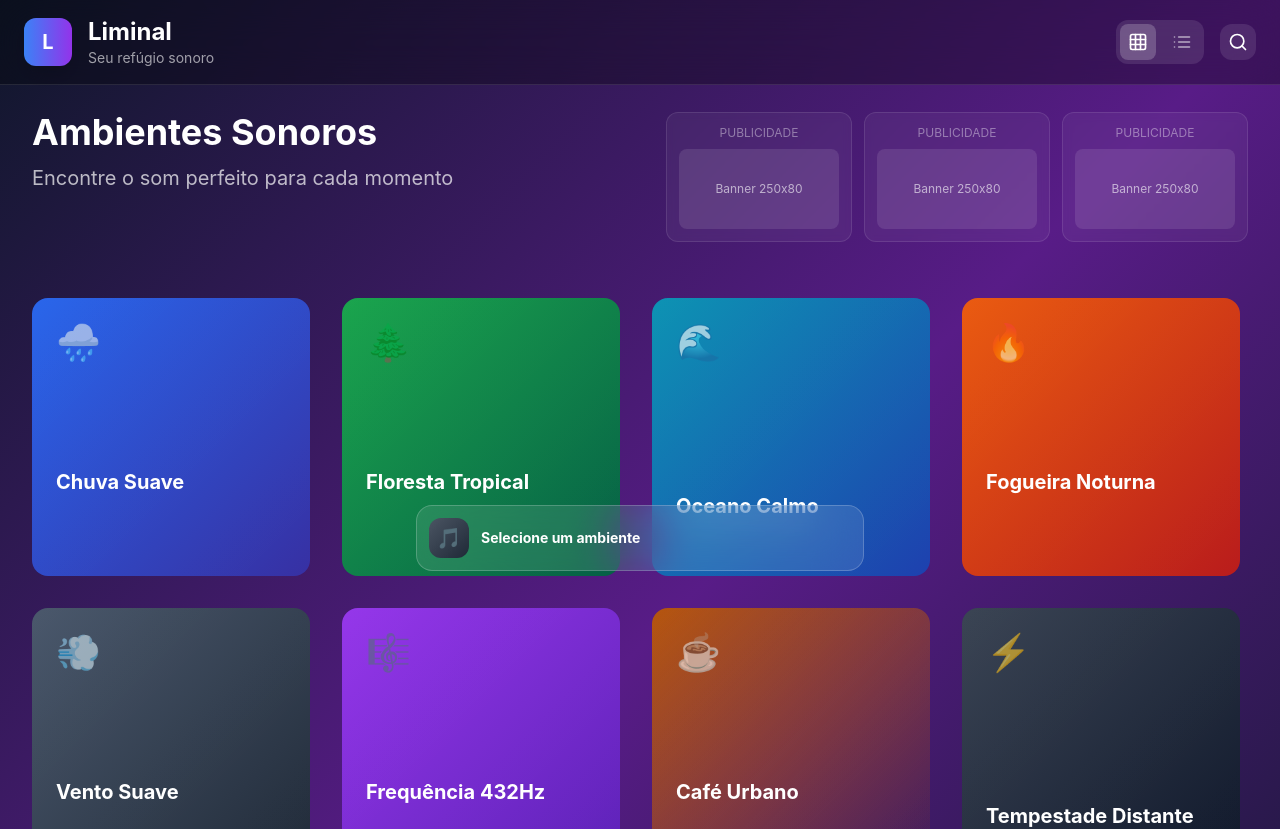
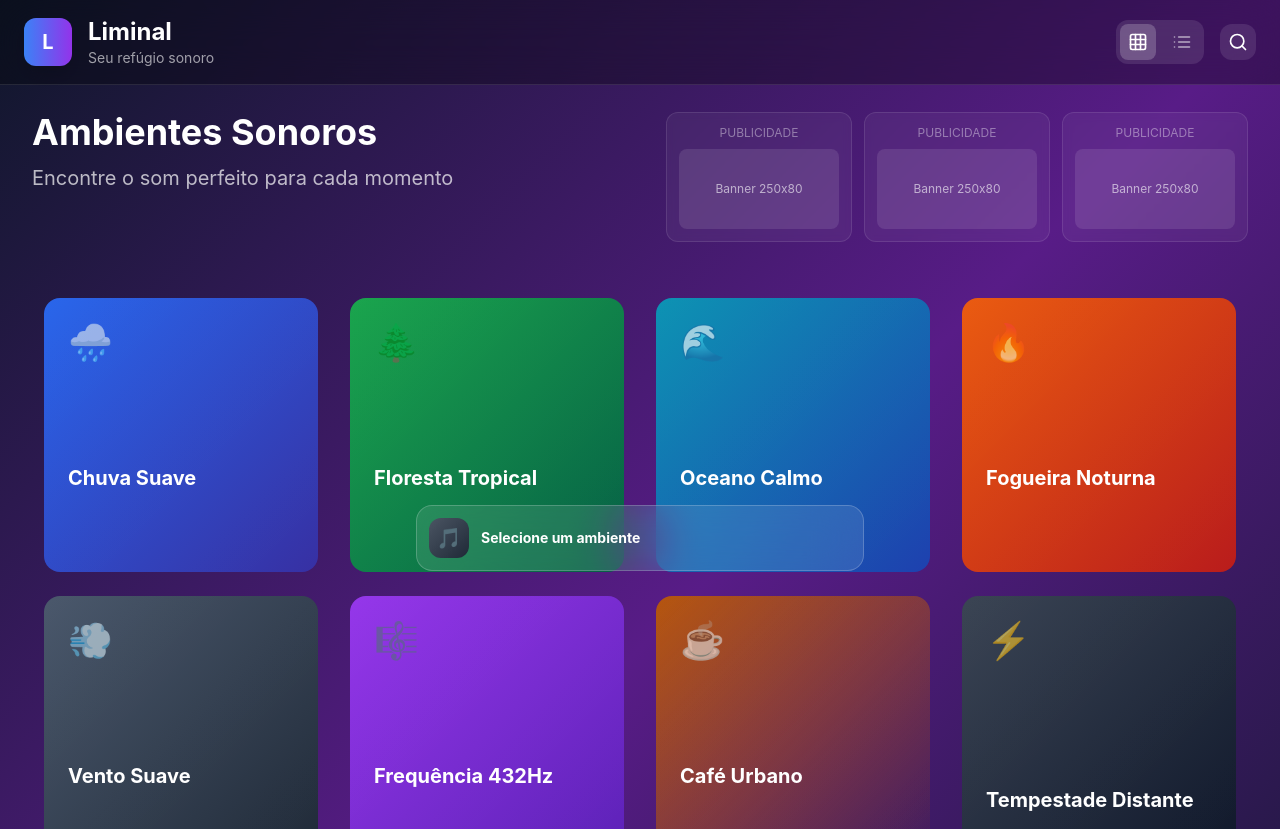
Before and after one commit to gustmtofoli/liminal, a React (Create React App) app: page / in a window 1280 px wide. Shown: the top 829 px of the page. Built offline with nearby package versions, Linux system fonts and the light colour scheme.

Commit message:
fix: margin when hover scale cards

```diff
--- a/src/App.js
+++ b/src/App.js
@@ -6,7 +6,7 @@ const SoundCardGrid = ({ sound, isActive, onSelect, isPlaying }) => (
   <div
     onClick={() => onSelect(sound)}
     className={`
-      group relative overflow-hidden rounded-2xl cursor-pointer transition-all duration-500 transform hover:scale-[1.02]
+      group relative overflow-hidden rounded-2xl cursor-pointer transition-all duration-500 mx-1
       ${isActive ? 'ring-3 ring-blue-400 shadow-2xl shadow-blue-500/25' : 'hover:shadow-xl hover:shadow-black/20'}
       bg-gradient-to-br ${sound.gradient} aspect-square flex flex-col justify-between p-4 sm:p-5 lg:p-6
       before:absolute before:inset-0 before:bg-gradient-to-t before:from-black/30 before:to-transparent before:opacity-0 hover:before:opacity-100 before:transition-opacity before:duration-300
@@ -14,7 +14,7 @@ const SoundCardGrid = ({ sound, isActive, onSelect, isPlaying }) => (
     `}
   >
     <div className="relative z-10 flex justify-between items-start">
-      <div className="text-white/60 text-2xl sm:text-3xl lg:text-4xl group-hover:scale-105 transition-transform duration-300">
+      <div className="text-white/60 text-2xl sm:text-3xl lg:text-4xl transition-transform duration-300">
         {sound.icon}
       </div>
       {isActive && (
@@ -41,12 +41,12 @@ const SoundCardList = ({ sound, isActive, onSelect, isPlaying }) => (
   <div
     onClick={() => onSelect(sound)}
     className={`
-      group relative overflow-hidden rounded-xl cursor-pointer transition-all duration-300 transform hover:scale-[1.02]
+      group relative overflow-hidden rounded-xl cursor-pointer transition-all duration-300 mx-1
       ${isActive ? 'ring-2 ring-blue-400 shadow-lg shadow-blue-500/25 bg-white/10' : 'bg-white/5 hover:bg-white/10'}
       backdrop-blur-sm border border-white/10 hover:border-white/20 p-4 sm:p-5 lg:p-6 flex items-center gap-4 sm:gap-5 lg:gap-6
     `}
   >
-    <div className={`w-14 h-14 sm:w-16 sm:h-16 lg:w-18 lg:h-18 rounded-xl bg-gradient-to-br ${sound.gradient} flex items-center justify-center text-xl sm:text-2xl lg:text-3xl transition-transform duration-300 group-hover:scale-110`}>
+    <div className={`w-14 h-14 sm:w-16 sm:h-16 lg:w-18 lg:h-18 rounded-xl bg-gradient-to-br ${sound.gradient} flex items-center justify-center text-xl sm:text-2xl lg:text-3xl transition-transform duration-300`}>
       {sound.icon}
     </div>
 
@@ -1117,10 +1117,10 @@ const LiminalApp = () => {
                 </div>
               </div>
 
-              <div className="overflow-y-auto overflow-x-hidden max-h-[70vh] pr-2 scrollbar-hide pt-2">
+              <div className="overflow-y-auto overflow-x-hidden max-h-[70vh] pr-2 scrollbar-hide pt-2 px-2">
                 {viewMode === 'grid' ? (
                   <div className={`
-                    transition-all duration-500 grid gap-6 lg:gap-8
+                    transition-all duration-500 grid gap-4 lg:gap-6
                     ${isLargeScreen
                       ? 'grid-cols-1 sm:grid-cols-2 lg:grid-cols-3'
                       : 'grid-cols-1 sm:grid-cols-2 lg:grid-cols-3 xl:grid-cols-4 2xl:grid-cols-5'
@@ -1137,7 +1137,7 @@ const LiminalApp = () => {
                     ))}
                   </div>
                 ) : (
-                  <div className="space-y-4 max-w-4xl mx-auto">
+                  <div className="space-y-3 max-w-4xl mx-auto">
                     {filteredSounds.map((sound) => (
                       <SoundCardList
                         key={sound.id}
```
